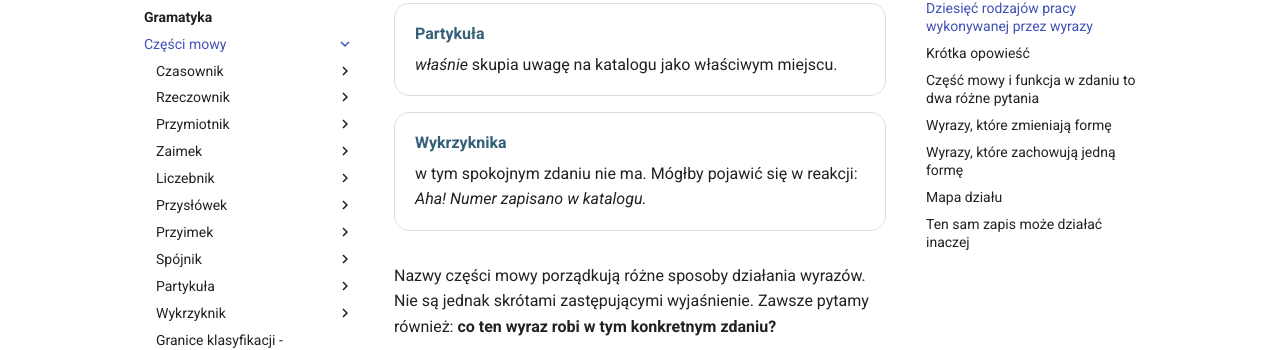
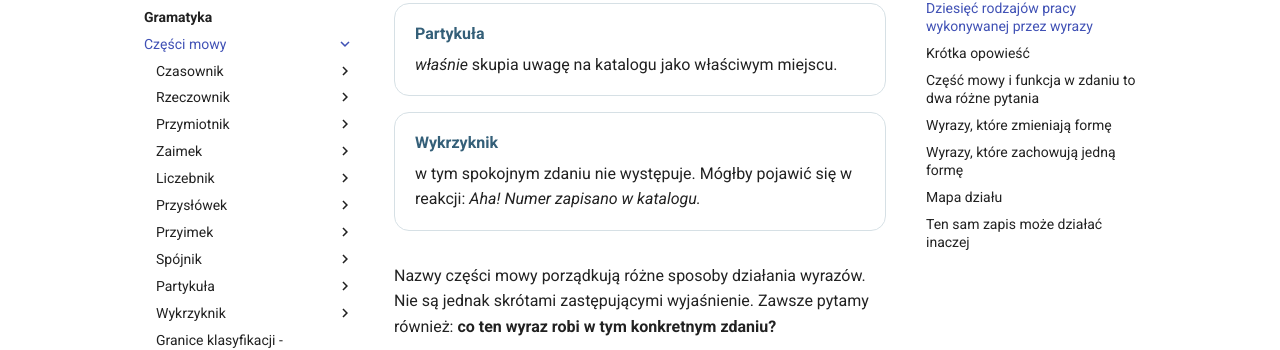
Before and after one commit to dchorazkiewicz/SP_JP, an MkDocs documentation site: the page built from docs/gramatyka/czesci-mowy/index.md, in a window 1280 px wide and 900 px high, scrolled down 2126 px. Shown: the part 127-477 px from the top of the window. Built offline with MkDocs 1.6.1 and Material for MkDocs 9.7.7, drawn with Linux system fonts in a browser that asks for light colours.

Commit message:
Popraw literówkę w karcie wykrzyknika

```diff
--- a/docs/gramatyka/czesci-mowy/index.md
+++ b/docs/gramatyka/czesci-mowy/index.md
@@ -40,7 +40,7 @@ Przeczytaj zdanie:
   <div class="pos-lens-card"><strong>Przyimek</strong><em>w</em> łączy się z formą <em>nim</em> i buduje informację o miejscu.</div>
   <div class="pos-lens-card"><strong>Spójnik</strong><em>ponieważ</em> łączy zdarzenie z jego przyczyną.</div>
   <div class="pos-lens-card"><strong>Partykuła</strong><em>właśnie</em> skupia uwagę na katalogu jako właściwym miejscu.</div>
-  <div class="pos-lens-card"><strong>Wykrzyknika</strong> w tym spokojnym zdaniu nie ma. Mógłby pojawić się w reakcji: <em>Aha! Numer zapisano w katalogu.</em></div>
+  <div class="pos-lens-card"><strong>Wykrzyknik</strong> w tym spokojnym zdaniu nie występuje. Mógłby pojawić się w reakcji: <em>Aha! Numer zapisano w katalogu.</em></div>
 </div>
 
 Nazwy części mowy porządkują różne sposoby działania wyrazów. Nie są jednak skrótami zastępującymi wyjaśnienie. Zawsze pytamy również: **co ten wyraz robi w tym konkretnym zdaniu?**
```
